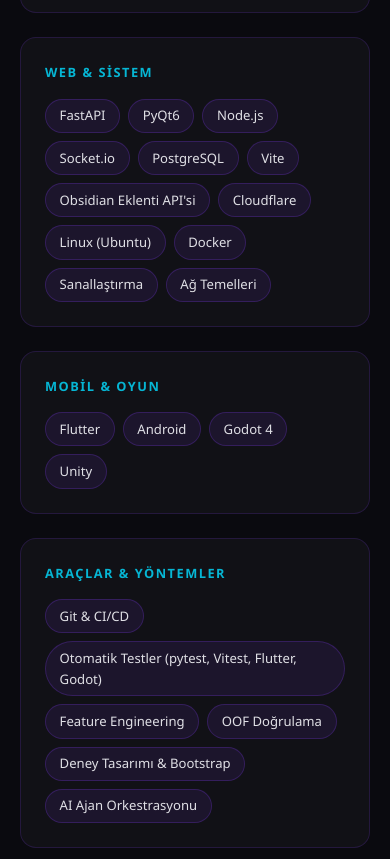
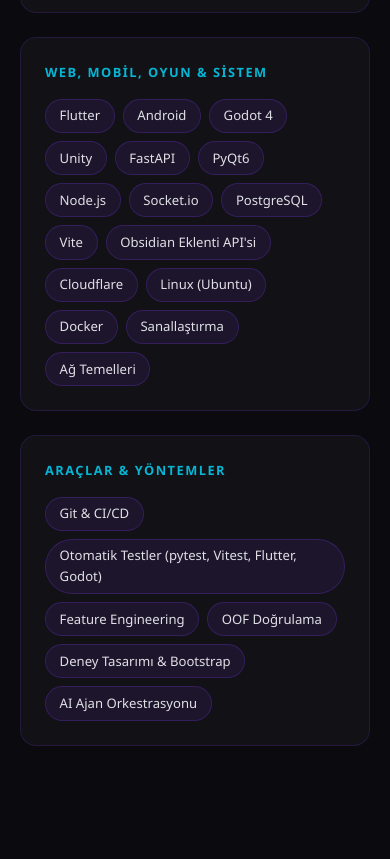
Before and after one commit to emirhanoguz0/portfolio, a plain HTML site: page index.html in a window 390 px wide. Shown: the part 2092-2951 px from the top of the page. Drawn offline with Linux system fonts and the light colour scheme.

Commit message:
Portfolyo: Mobil & Oyun yetenek kartı Web & Sistem kartına birleşti
Co-Authored-By: Claude Opus 5.5 <noreply@anthropic.com>

```diff
--- a/index.html
+++ b/index.html
@@ -110,8 +110,12 @@
               </div>
             </div>
             <div class="skill-category">
-              <h4>Web & Sistem</h4>
+              <h4>Web, Mobil, Oyun & Sistem</h4>
               <div class="skill-tags">
+                <span class="skill-tag">Flutter</span>
+                <span class="skill-tag">Android</span>
+                <span class="skill-tag">Godot 4</span>
+                <span class="skill-tag">Unity</span>
                 <span class="skill-tag">FastAPI</span>
                 <span class="skill-tag">PyQt6</span>
                 <span class="skill-tag">Node.js</span>
@@ -124,15 +128,6 @@
                 <span class="skill-tag">Docker</span>
                 <span class="skill-tag">Sanallaştırma</span>
                 <span class="skill-tag">Ağ Temelleri</span>
-              </div>
-            </div>
-            <div class="skill-category">
-              <h4>Mobil & Oyun</h4>
-              <div class="skill-tags">
-                <span class="skill-tag">Flutter</span>
-                <span class="skill-tag">Android</span>
-                <span class="skill-tag">Godot 4</span>
-                <span class="skill-tag">Unity</span>
               </div>
             </div>
             <div class="skill-category">
```
